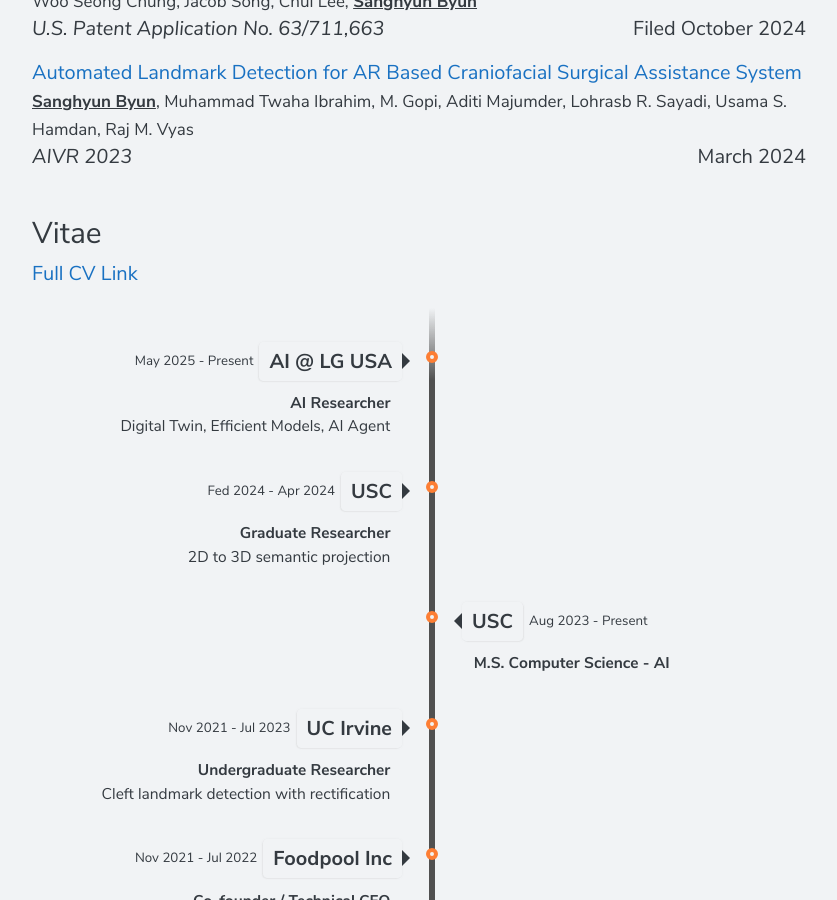
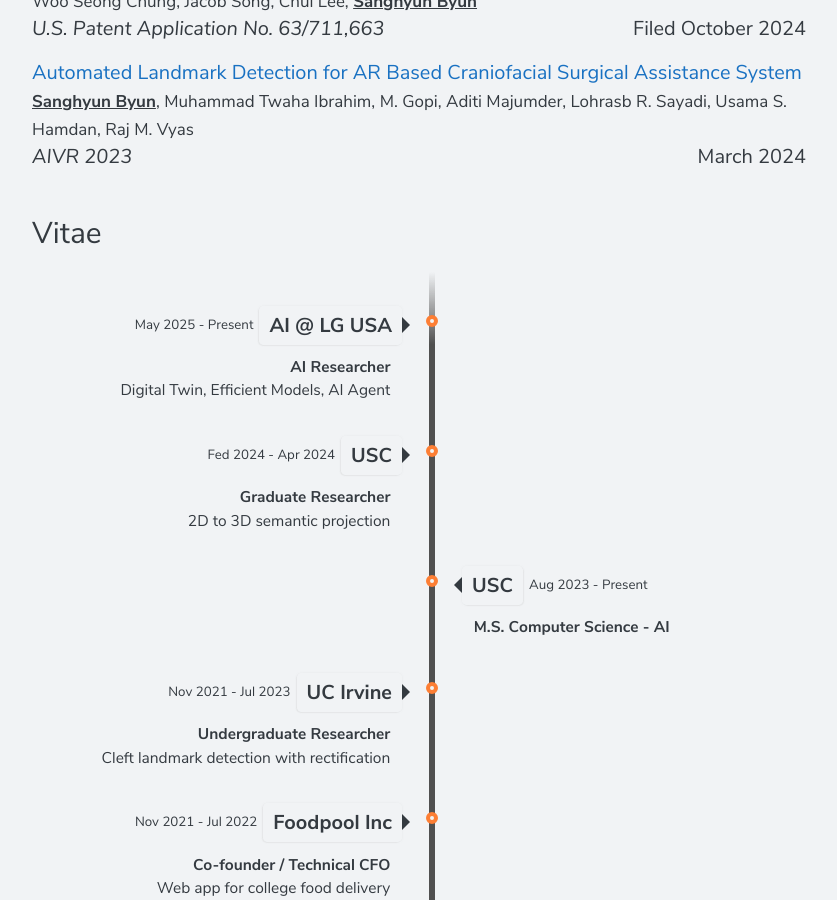
Before and after one commit to shbyun080/shbyun080.github.io, a Jekyll site: the page built from index.md, in a window 1280 px wide and 900 px high, scrolled down 2255 px. Shown: the whole window, without its empty margins (221-1058 px from the left). Built offline with Jekyll 4.4.1, drawn with Linux system fonts in a browser that asks for light colours.

Commit message:
Update vitae.html

```diff
--- a/_includes/vitae.html
+++ b/_includes/vitae.html
@@ -1,4 +1,4 @@
-<a href="{{ site.cv | prepend: site.baseurl }}" target="_blank">Full CV Link</a>
+<!--<a href="{{ site.cv | prepend: site.baseurl }}" target="_blank">Full CV Link</a>-->
 <ul class="timeline">
     {% for exp in site.experiences %}
     <li>
```
